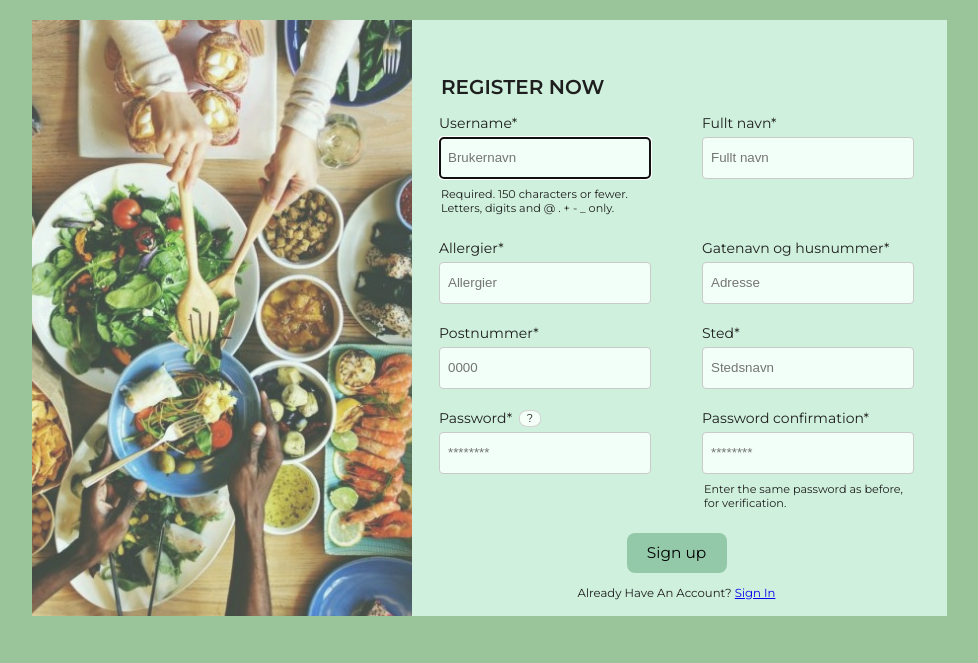
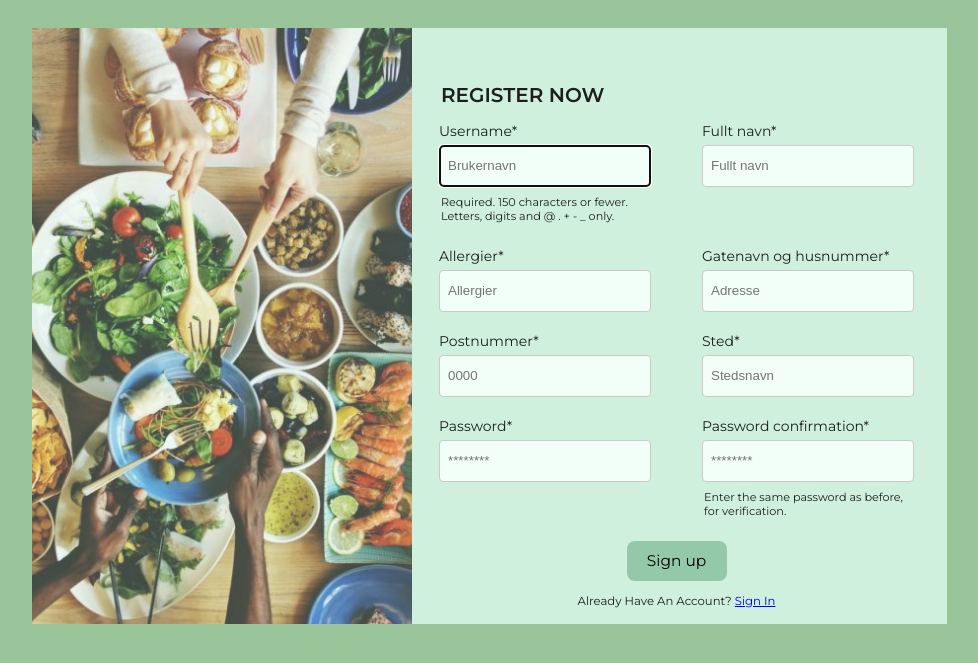
Before and after one commit to francinv/TDT4140-Middagsdeling, a Django app: page /register/ in a window 1280 px wide. Shown: the top 663 px of the page, without its empty margins (151-1129 px from the left). Run offline with Django 3.2, Linux system fonts and the light colour scheme; some libraries are stand-ins or nearby versions.

Commit message:
Removed excess code,small changes in css, comments

```diff
--- a/static/css/register.css
+++ b/static/css/register.css
@@ -5,7 +5,6 @@
 /* WHOLE PAGE */
 
 body {
-    /*background-image: url('../img/sharingFood.jpg');*/
     background-repeat: no-repeat;
     background-size: 100% 100%;
     background-color: rgb(154, 197, 154);
@@ -19,18 +18,19 @@ body {
     margin: 0;
 }
 
+/* Box of content, contains left div (leftContent) and right div (rightContent) */
 #id_pageContent {
     background-color: rgb(207, 240, 220);
     display: grid;
     grid-template-areas: "left right";
     padding: 0;
-    margin: 20px 0 20px 0;
+    margin: 28px 0 20px 0;
     min-height: 588px;
 }
 
 
 
-/* LEFT DIV */
+/* LEFT DIV (image-part) */
 
 #id_leftContent {
     overflow: hidden;
@@ -50,6 +50,7 @@ body {
     filter: opacity(70%);
 }
 
+/* H1 and img overlayed image in left div */
 /*
 #id_brandName {
     position: absolute;
@@ -76,7 +77,7 @@ body {
 
 
 
-/* RIGHT DIV */
+/* RIGHT DIV (form-part) */
 
 #rightContent {
     background-color: rgb(207, 240, 220);
@@ -92,6 +93,7 @@ fieldset {
     border: 0;
 }
 
+/* Heading on form */
 legend {
     text-transform: uppercase;
     font-weight: bold;
@@ -99,6 +101,7 @@ legend {
     margin-bottom: -10px;
 }
 
+/* Inputs grouped by sets horisontally. Ex: username and full name in same inputset. */
 .inputset {
     display: flex;
     justify-content: space-between;
@@ -114,6 +117,7 @@ input {
     padding-left: 8px;
 }
 
+/* Grouped label, inputfield and small */
 .form-group {
     margin-top: 20px;
 }
@@ -137,7 +141,6 @@ label {
 #id_setAllergyAddress {
     margin-top: 40px;
 }
-
 
 #id_hint_password2 {
     position: absolute;
@@ -168,48 +171,3 @@ button {
     padding: 0;
     margin-top: 10px;
 }
-
-
-
-
-/* HOVER */
-
-ul {
-    list-style-type: circle;
-    margin-left: -22px;
-    width: 200px;
-    display: none;
-}
-
-#id_boxOnHOver { /* Hides the requirements for password */
-    display: none;
-}
-
-#id_passwordHover { /* The text that shows permanently, and you can hover over */
-    position: absolute;
-    margin-top: -64px;
-    margin-left: 80px;
-    font-size: 80%;
-    width: 20px;
-    line-height: 15px;
-    background-color: rgba(244, 255, 248);
-    border: 1px solid lightgray;
-    text-align: center;
-    border-radius: 40%;
-}
-
-#id_passwordHover:hover + #id_boxOnHover{ /* the element that pops up on hover */
-    display: block;
-    position: absolute;
-    z-index: 1100;
-    background-color: rgba(244, 255, 248, 0.842);
-    border: 1px solid lightgray;
-    margin-top: -190px;
-    margin-left: 105px;
-    font-size: 80%;
-    width: 220px;
-}
-
-#id_passwordHover:hover > #id_hint_password1 {
-    display: none;
-}
--- a/users/templates/users/login.html
+++ b/users/templates/users/login.html
@@ -30,8 +30,8 @@
                     {% csrf_token %}
                     <fieldset class="form-group">
                         <legend class="border-bottom mb-4">Log in</legend>
-
                         <div id="id_setName" class="inputset">
+                            <!-- Username -->
                             <div id="id_div_username" class="form-group">
                                 <label for="id_username" class=" requiredField">Username<span class="asteriskField">*</span></label>
                                 <div class="">
@@ -39,7 +39,7 @@
                                 </div>
                             </div>
                         </div>
-
+                        <!-- Password -->
                         <div id="id_setPassword" class="inputset">
                             <div id="id_div_password" class="form-group">
                                 <label for="id_password" class=" requiredField">Password<span class="asteriskField">*</span></label>
@@ -50,11 +50,13 @@
                         </div>
                     </fieldset>
 
+                    <!-- Log in submit-button -->
                     <div id="id_loginButton" class="form-group">
                         <button class="btn btn-outline-info" type="submit">Log in</button>
                     </div>
                 </form>
 
+                <!-- Register instead -->
                 <div id="id_loginText" class="border-top pt-3">
                     <small class="text-muted">
                         Don't Have An Account? <a class="ml-2" href="/register">Register now</a>
--- a/users/templates/users/register.html
+++ b/users/templates/users/register.html
@@ -5,9 +5,6 @@
     <head>
         <meta charset="UTF-8">
         <meta name="viewport" content="width=device-width, initial-scale=1, shrink-to-fit=no">
-        <!-- Bootstrap CSS
-        <link rel="stylesheet" href="https://maxcdn.bootstrapcdn.com/bootstrap/4.0.0/css/bootstrap.min.css" integrity="sha384-Gn5384xqQ1aoWXA+058RXPxPg6fy4IWvTNh0E263XmFcJlSAwiGgFAW/dAiS6JXm" crossorigin="anonymous">
-        -->
         <link rel="stylesheet" type="text/css" href="{% static '/css/register.css' %}">
         <title>Middagsdeling register</title>
         <script data-dapp-detection="">
@@ -28,11 +25,10 @@
             <div id="rightContent">
                 <form method="POST">
                     {% csrf_token %}
-
                     <fieldset class="form-group">
                         <legend class="border-bottom mb-4">Register now</legend>
-
                         <div id="id_setName" class="inputset">
+                            <!-- Username -->
                             <div id="id_div_username" class="form-group">
                                 <label for="id_username" class=" requiredField">Username<span class="asteriskField">*</span></label>
                                 <div class="">
@@ -40,7 +36,7 @@
                                     <small id="id_hint_username" class="form-text text-muted">Required. 150 characters or fewer. Letters, digits and @ . + - _ only.</small>
                                 </div>
                             </div>
-
+                            <!-- Full name -->
                             <div id="id_div_name" class="form-group">
                                 <label for="id_name" class=" requiredField">Fullt navn<span class="asteriskField">*</span></label>
                                 <div class="">
@@ -50,13 +46,14 @@
                         </div>
 
                         <div id="id_setAllergyAddress" class="inputset">
+                            <!-- Allergy -->
                             <div id="id_div_allergies" class="form-group">
                                 <label for="id_allergies" class=" requiredField">Allergier<span class="asteriskField">*</span></label>
                                 <div class="">
                                     <input id="id_allergies" type="text" placeholder="Allergier" name="allergies" class="textinput textInput form-control" required="">
                                 </div>
                             </div>
-
+                            <!-- Address -->
                             <div id="id_div_address" class="form-group">
                                 <label id="id_adressLabel" for="id_address" class=" requiredField">Gatenavn og husnummer<span class="asteriskField">*</span></label>
                                 <div class="">
@@ -66,13 +63,14 @@
                         </div>
 
                         <div id="id_setPost" class="inputset">
+                            <!-- Post nr. -->
                             <div id="id_div_postnr" class="form-group">
                                 <label for="id_postnr" class=" requiredField">Postnummer<span class="asteriskField">*</span></label>
                                 <div class="">
                                     <input id="id_postnr" type="number" placeholder="0000" min=0 max=9999 name="postnr" class="numberinput form-control" required="">
                                 </div>
                             </div>
-
+                            <!-- Poststed -->
                             <div id="id_div_poststed" class="form-group">
                                 <label for="id_poststed" class=" requiredField">Sted<span class="asteriskField">*</span></label>
                                 <div class="">
@@ -82,24 +80,14 @@
                         </div>
 
                         <div id="id_setPassword" class="inputset">
+                            <!-- Password -->
                             <div id="id_div_password1" class="form-group">
                                 <label for="id_password1" class=" requiredField">Password<span class="asteriskField">*</span></label>
                                 <div class="">
                                     <input id="id_password1" type="password" placeholder="********" name="password1" autocomplete="new-password" class="textinput textInput form-control" required="">
-                                    <div id="id_passwordHover">?</div>
-                                    <div id="id_boxOnHover">
-                                        <!--<small id="id_hint_password1" class="form-text text-muted">-->
-                                            <ul id="id_hint_password1">
-                                                <li>Your password can’t be too similar to your other personal information.</li>
-                                                <li>Your password must contain at least 8 characters.</li>
-                                                <li>Your password can’t be a commonly used password.</li>
-                                                <li>Your password can’t be entirely numeric.</li>
-                                            </ul>
-                                        <!--</small>-->
-                                    </div>
                                 </div>
                             </div>
-
+                            <!-- Password confirmation -->
                             <div id="id_div_password2" class="form-group">
                                 <label for="id_password2" class=" requiredField">Password confirmation<span class="asteriskField">*</span></label>
                                 <div class="">
@@ -108,14 +96,15 @@
                                 </div>
                             </div>
                         </div>
-
                     </fieldset>
 
+                    <!-- Sign up submit-button -->
                     <div id="id_signUpButton" class="form-group">
                         <button class="btn btn-outline-info" type="submit">Sign up</button>
                     </div>
                 </form>
 
+                <!-- Login instead -->
                 <div id="id_signInText" class="border-top pt-3">
                     <small class="text-muted">
                         Already Have An Account? <a class="ml-2" href="/login">Sign In</a>
```
Also changed, not shown: static/css/login.css (+6 -9 lines).
